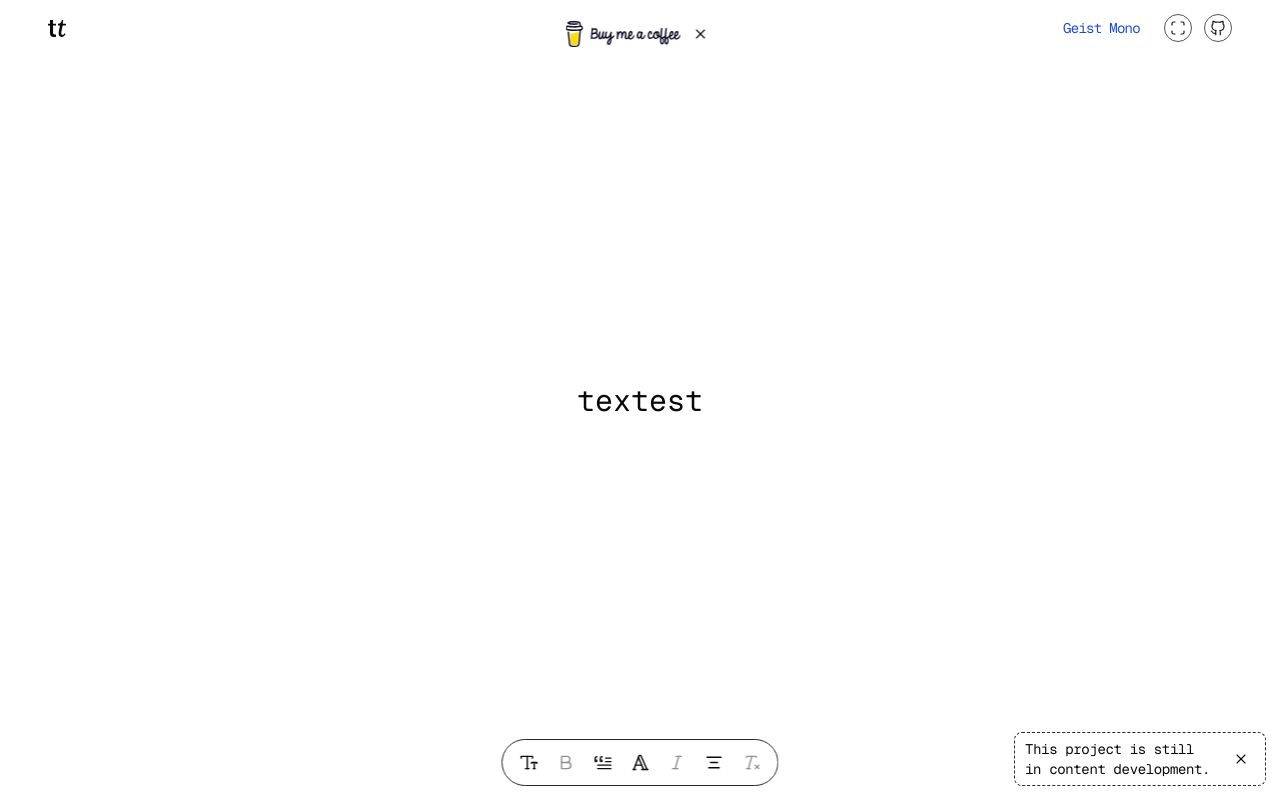
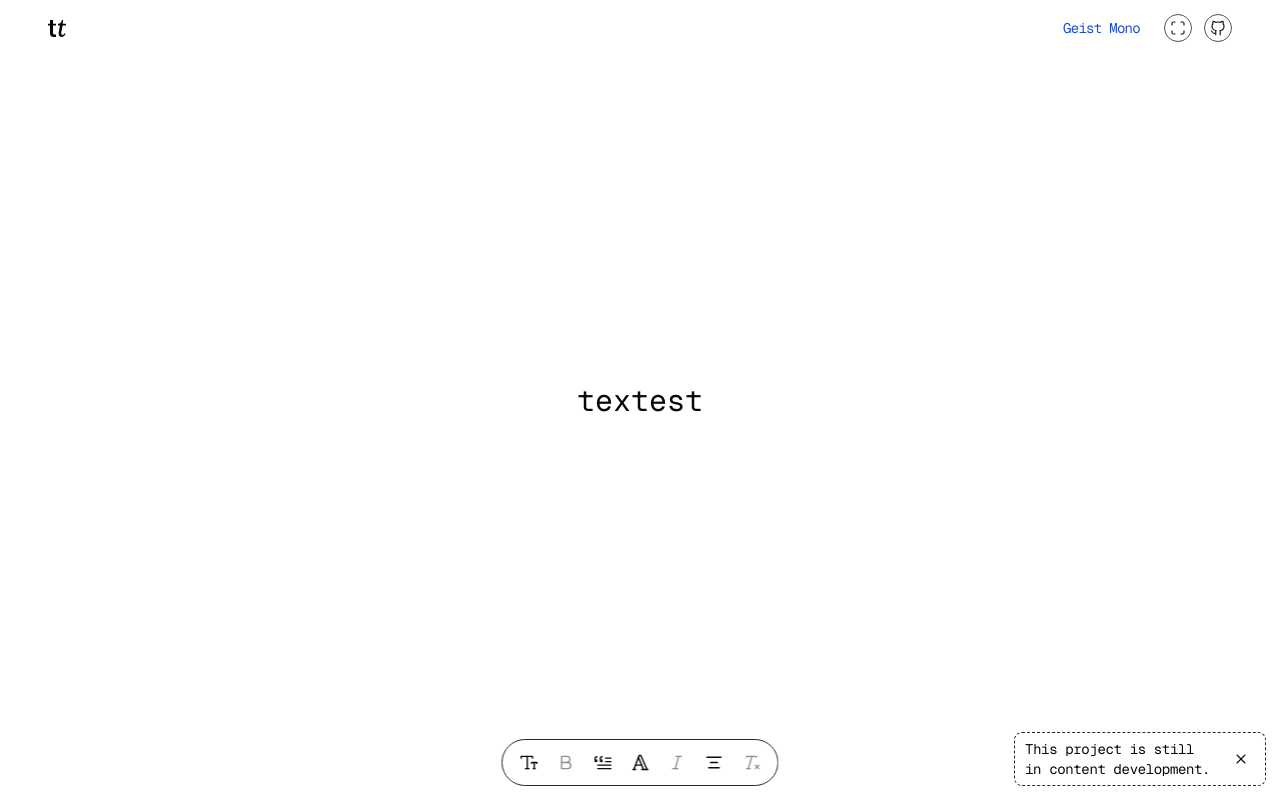
Before and after one commit to esflowers/textest, a Vue app: page / in a window 1280 px wide. Built offline with nearby package versions, Linux system fonts and the light colour scheme.

Commit message:
hide buy me a coffee button

```diff
--- a/src/App.vue
+++ b/src/App.vue
@@ -5,7 +5,6 @@ import { appName } from './utils';
 import TheHeader from './layouts/TheHeader.vue';
 import TheMenu from './layouts/TheMenu.vue';
 import Toast from './components/Toast.vue';
-import ButtonBuyMeACoffee from './components/ui/ButtonBuyMeACoffee.vue';
 
 const font = ref('Geist Mono');
 const fontSize = ref(30);
@@ -52,7 +51,6 @@ watch(font, (newFont) => {
     </h1>
   </main>
   <TheMenu v-model:font="font" />
-  <ButtonBuyMeACoffee />
   <Toast>
     <p>This project is still in content development.</p>
   </Toast>
```
